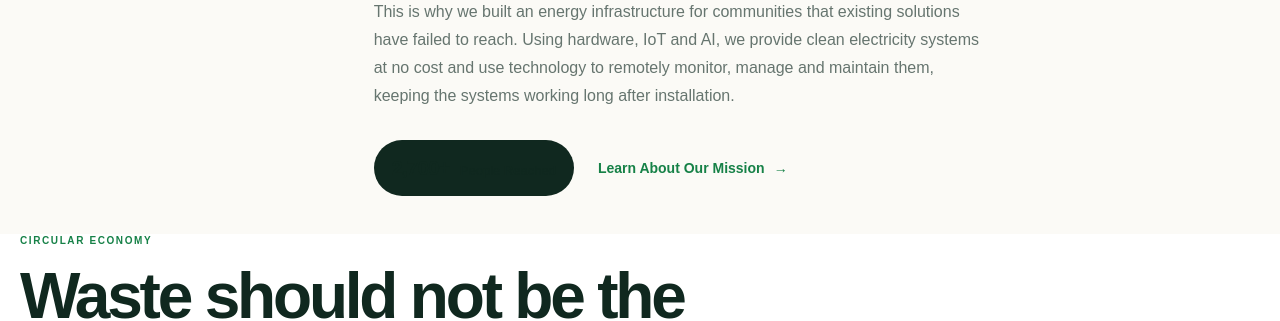
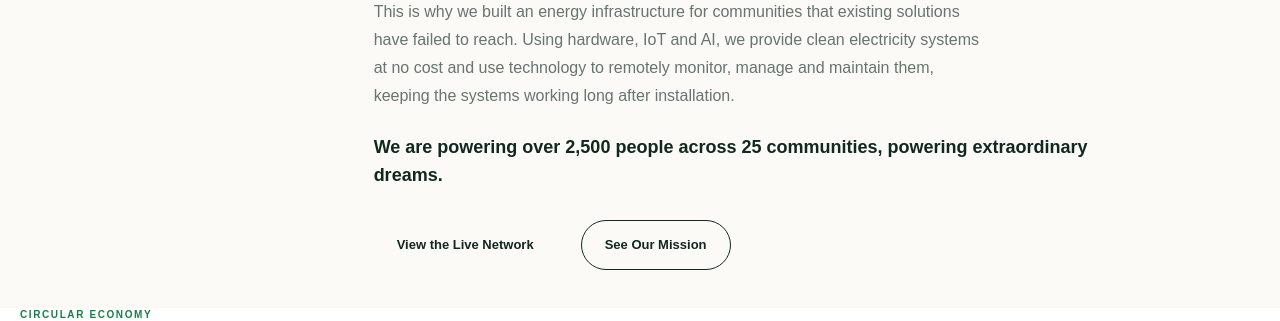
Before and after one commit to JTTsmiles/tedis-evergreen-foundation, a Next.js app: page / in a window 1280 px wide. Shown: the part 1160-1481 px from the top of the page. Built offline with nearby package versions, Linux system fonts and the light colour scheme.

Commit message:
Update homepage hero and Why We Exist section

```diff
--- a/app/page.tsx
+++ b/app/page.tsx
@@ -265,21 +265,23 @@ export default function Home() {
               keeping the systems working long after installation.
             </p>
 
+            <p className="why-impact-line">
+              We are powering over 2,500 people across 25 communities, powering extraordinary dreams.
+            </p>
+
             <div className="why-actions">
               <Link
-                href="/impact"
-                className="impact-pill"
+                href="/energy-view"
+                className="button button-dark"
               >
-                <strong>2,700+</strong>
-                <span>People Reached</span>
+                View the Live Network
               </Link>
 
               <Link
                 href="/about"
-                className="text-link why-mission-link"
+                className="button button-outline-dark"
               >
-                Learn About Our Mission
-                <span>→</span>
+                See Our Mission
               </Link>
             </div>
           </div>
@@ -1353,6 +1355,21 @@ export default function Home() {
           margin-top: 0;
         }
 
+        .why-impact-line {
+          max-width: 760px;
+          margin: 24px 0 0;
+          color: var(--foundation-dark);
+          font-size: 18px;
+          font-weight: 700;
+          line-height: 1.55;
+        }
+
+        .button-outline-dark {
+          border: 1px solid var(--foundation-dark);
+          background: transparent;
+          color: var(--foundation-dark) !important;
+        }
+
         .why-actions {
           margin-top: 30px;
           display: flex;
```
